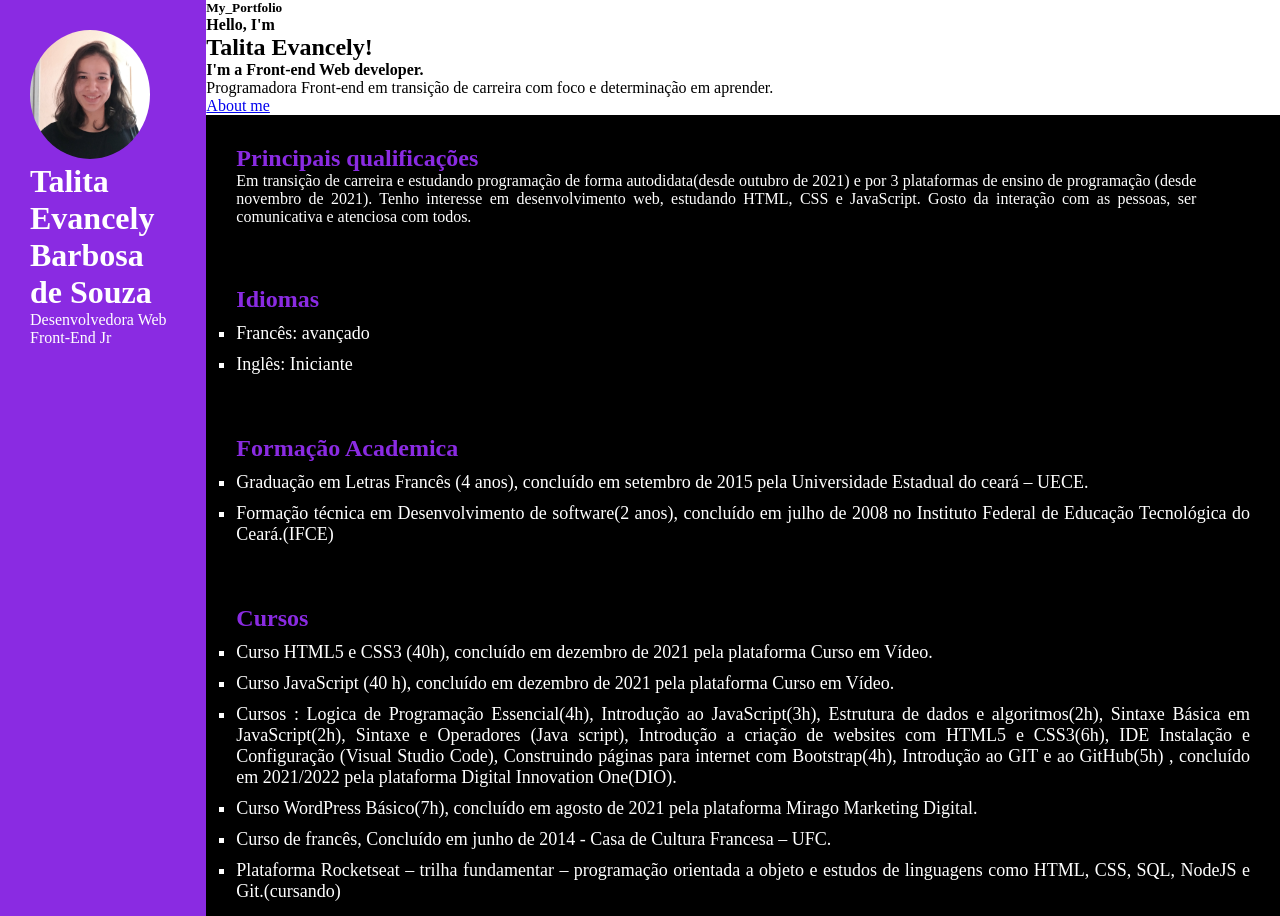
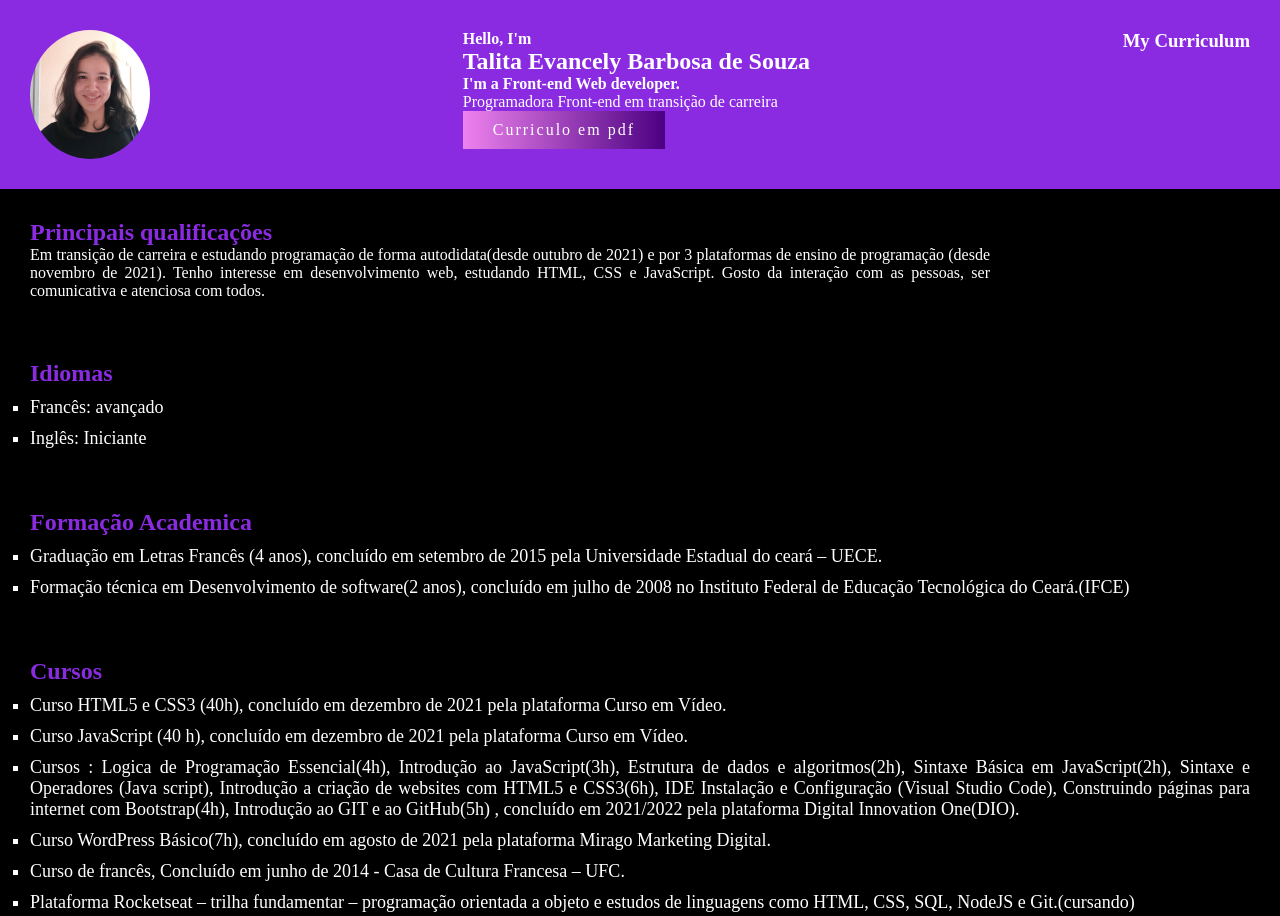
Before and after one commit to TalitaEvancely/meu_cv, a plain HTML site: page index.html in a window 1280 px wide. Shown: the top 916 px of the page. Drawn offline with Linux system fonts and the light colour scheme.

Commit message:
construindo curriculo

```diff
--- a/index.html
+++ b/index.html
@@ -8,28 +8,21 @@
 </head>
 <body>
     <header>
+
         <img src="src/Talita Evancely.jpg" alt="minha foto">
-        <h1> Talita Evancely Barbosa de Souza</h1>
-        <p>Desenvolvedora Web Front-End Jr</p>
-        <!-- <nav>
-            <a href="">Principais qualificações</a>
-            <a href="">Idiomas</a>
-            <a href="">Formação Acadêmica</a>
-            <a href="">Cursos</a>
 
-        </nav> -->
-    </header>
-    <div>
-        <div class="contentBx"><div></div>
-            <h5 class="logoText">My_Portfolio</h5>
             <div>
                 <h4><span>Hello,</span> I'm</h4>
-                <h2>Talita Evancely!</h2>
+                <h2>Talita Evancely Barbosa de Souza</h2>
                 <h4>I'm a Front-end Web developer.</h4>
-                <p> Programadora Front-end em transição de carreira com foco e determinação em aprender. </p>
+                <p> Programadora Front-end em transição de carreira </p>
+                <a href="#" class="btn">Curriculo em pdf</a>
+            </div>
 
-                <a href="https://www.linkedin.com/in/talita-evancely-3595a057/" class="btn">About me</a>
-            </div>
+            <h3 class="logoText">My Curriculum</h3>
+    </header>
+
+
         <section class="qualificações">
             <h2>Principais qualificações</h2>
            <p>Em transição de carreira e estudando programação de forma autodidata(desde outubro de 2021) e por 3 plataformas de ensino de programação (desde novembro de 2021). Tenho interesse em desenvolvimento web, estudando HTML, CSS e JavaScript. Gosto da interação com as pessoas,
--- a/src/style.css
+++ b/src/style.css
@@ -2,10 +2,21 @@
     margin: 0;
     padding: 0;
 }
+header{
+    display: flex;
+    justify-content: space-between;
+}
 
-body{
-    display: flex;
+.btn{
+    background: linear-gradient(to right,violet, indigo);
+    color: #fff;
+    padding: 10px 30px;
+    display: inline-block;
+    text-decoration: none;
+    font-weight: 500;
+    letter-spacing: 2px;
 }
+
 header{
     background-color: blueviolet;
     padding: 30px;
@@ -26,7 +37,7 @@ section{
     flex-direction: column;
 
     padding: 30px;
-    background-color: black; /*temporaria*/
+    background-color: black;
     color: #fff;
 }
 section ul li{
```
